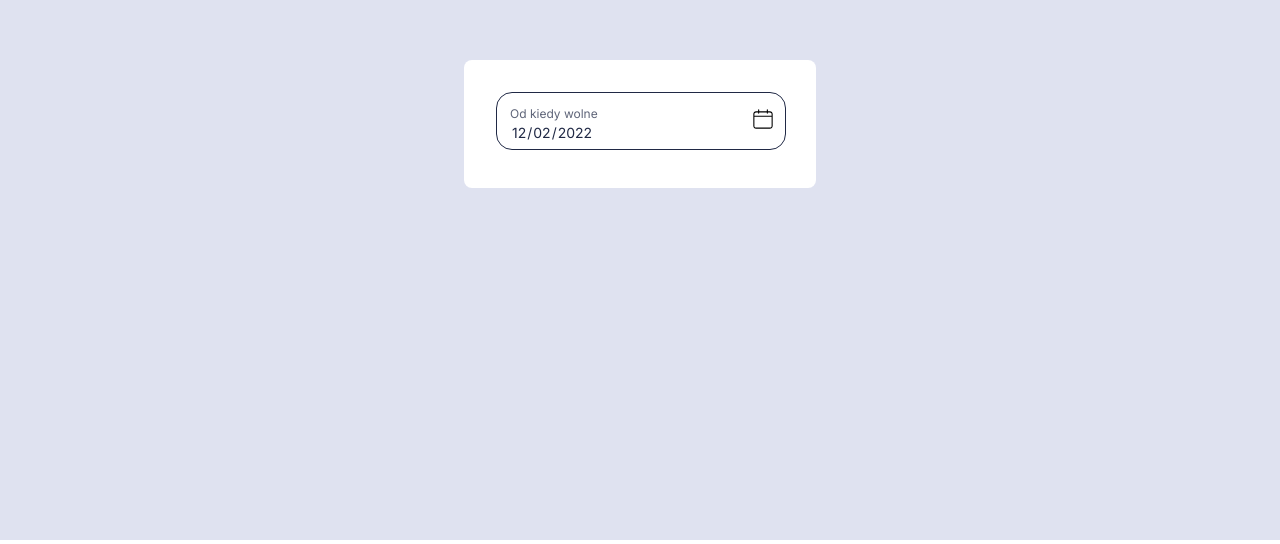
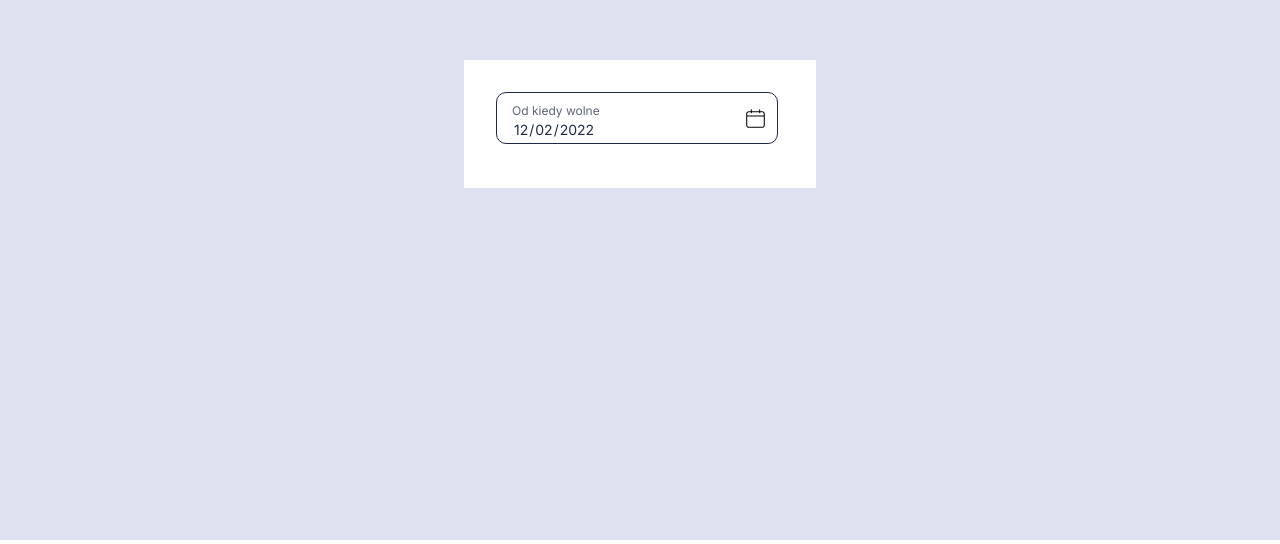
Before and after one commit to s-jez/Calendar_App, a Next.js app: page / in a window 1280 px wide. Shown: the part 260-804 px from the top of the page. Built offline with nearby package versions, Linux system fonts and the light colour scheme.

Commit message:
[fix]: style changes.

```diff
--- a/components/Calendar/Input/CalendarInput.module.scss
+++ b/components/Calendar/Input/CalendarInput.module.scss
@@ -2,12 +2,9 @@
   margin: 20rem 0;
   .input {
     width: 16rem;
-    height: 3rem;
     margin: 1rem;
-    border-radius: 8px;
     border: 1px solid #202945;
     font-size: .75rem;
-    padding: 0 .5rem;
     overflow: hidden;
   }
   &__background {
@@ -15,21 +12,20 @@
     height: 4rem;
     width: 18rem;
     padding: 2rem;
-    border-radius: 8px;
   }
   &__white {
     position: relative;
     background-color: white;
-    width: 18rem;
-    height: 3.5rem;
-    border-radius: 1rem;
+    width: 280px;
+    height: 50px;
+    border-radius: 10px;
     border: .1px solid #202945;
   }
   &__left {
     display: flex;
     flex-direction: column;
     align-items: space-around;
-    padding: 13px;
+    padding: 10px 15px;
     label {
       color: #5F6579;
       font-size: 12px;
@@ -50,7 +46,7 @@
     .icon {
       position: absolute;
       left: 88%;
-      bottom: 30%;
+      bottom: 25%;
     }
   }
 }
--- a/components/Calendar/Input/CalendarInput.tsx
+++ b/components/Calendar/Input/CalendarInput.tsx
@@ -67,7 +67,7 @@ const CalendarInput = () => {
               <label>Od kiedy wolne</label>
               <CiCalendar
                 className={styles["icon"]}
-                size={26}
+                size={25}
                 onClick={inputClickHandler}
               />
               <div>
```
